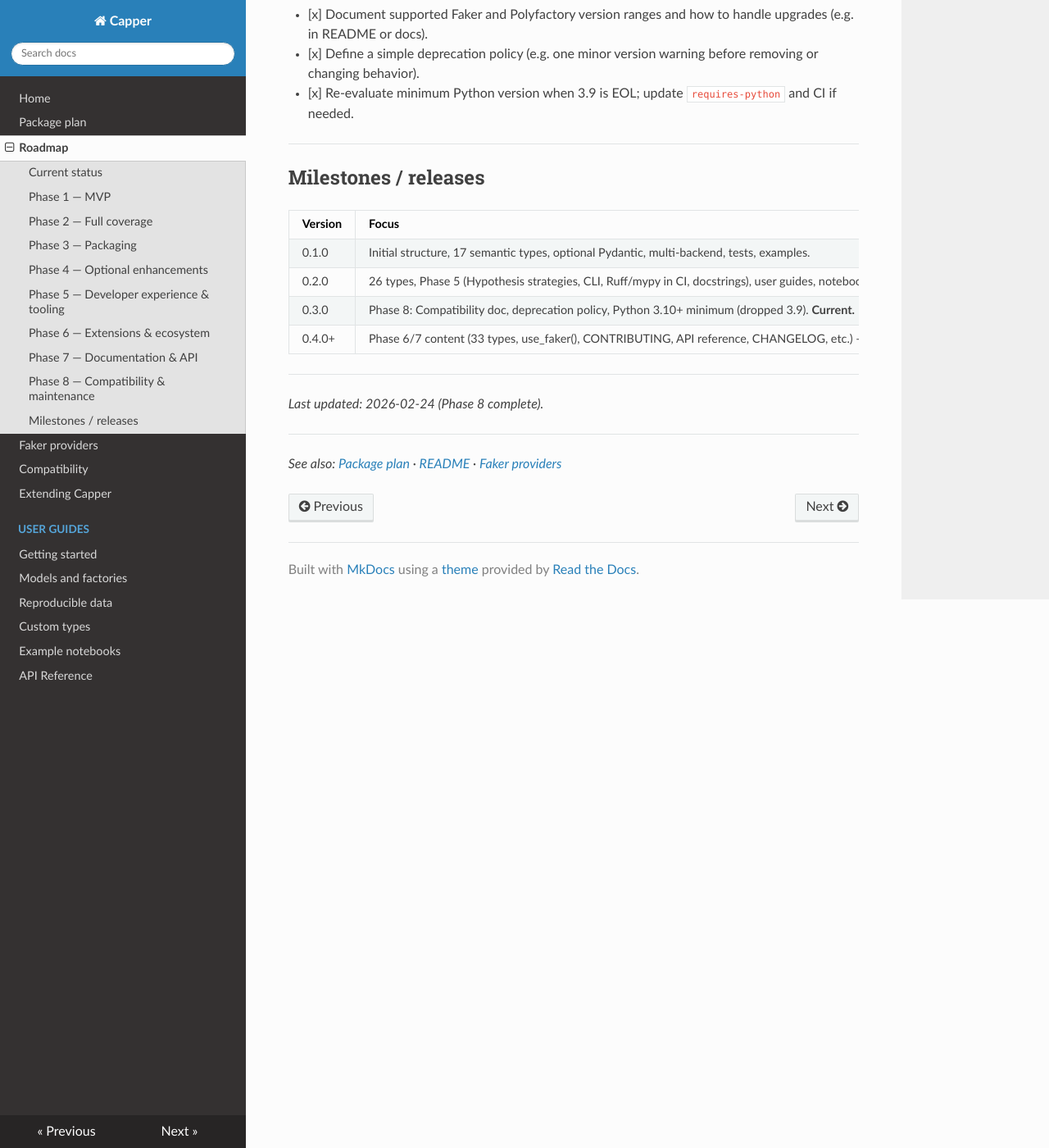
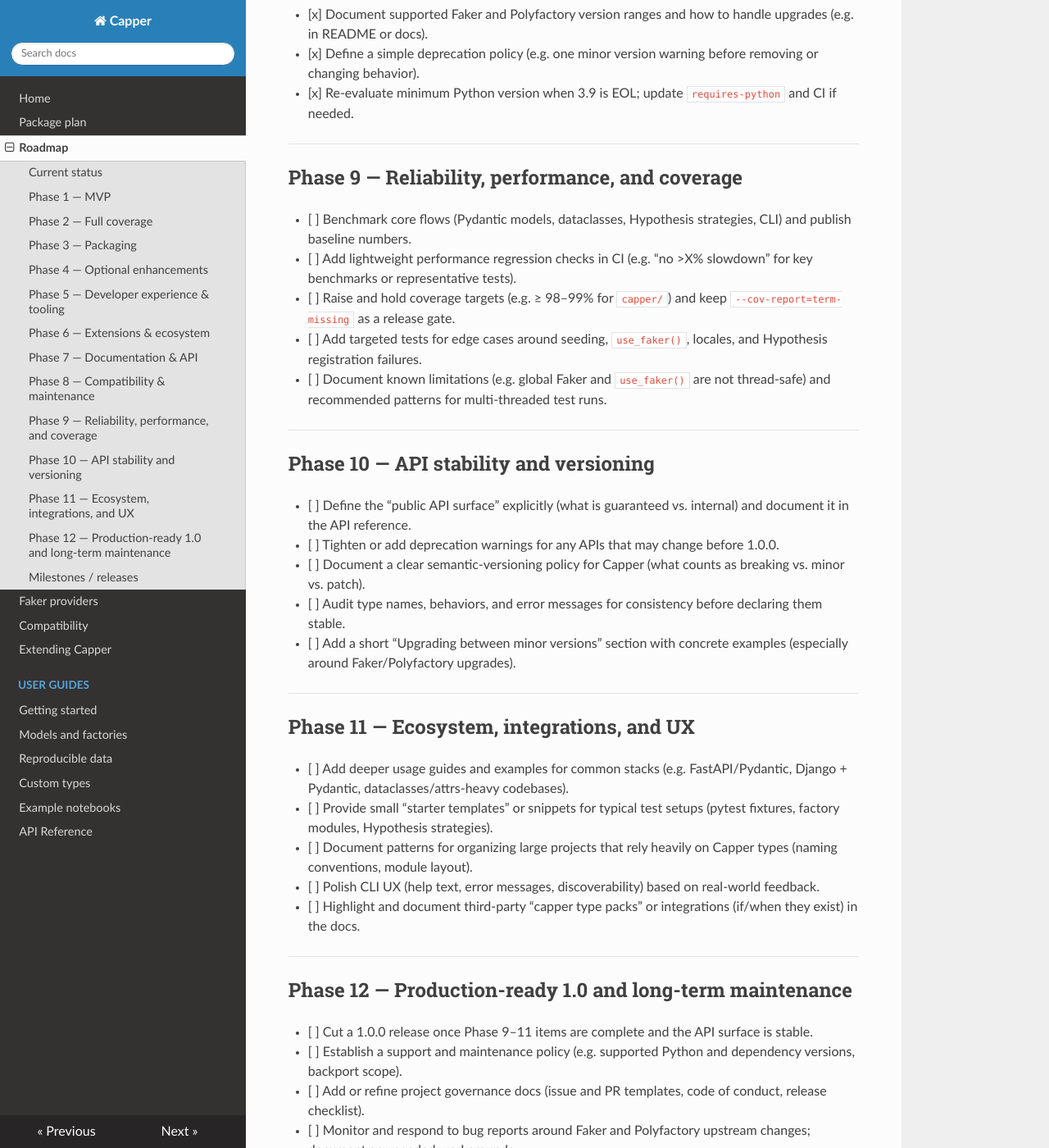
Before and after one commit to eddiethedean/capper, an MkDocs documentation site: the page built from docs/ROADMAP.md, in a window 1280 px wide and 1400 px high, scrolled down 2071 px. Shown: the whole window at 82% size. Built offline with MkDocs 1.6.1, drawn with Linux system fonts in a browser that asks for light colours; nearby versions of some CDN libraries; some of the changed text lies outside the part shown.

Commit message:
Expand roadmap toward 1.0 and beyond

```diff
--- a/docs/ROADMAP.md
+++ b/docs/ROADMAP.md
@@ -82,6 +82,46 @@ High-level development phases and current status. See [capper_package_plan.md](c
 
 ---
 
+## Phase 9 — Reliability, performance, and coverage
+
+- [ ] Benchmark core flows (Pydantic models, dataclasses, Hypothesis strategies, CLI) and publish baseline numbers.
+- [ ] Add lightweight performance regression checks in CI (e.g. “no >X% slowdown” for key benchmarks or representative tests).
+- [ ] Raise and hold coverage targets (e.g. ≥ 98–99% for `capper/`) and keep `--cov-report=term-missing` as a release gate.
+- [ ] Add targeted tests for edge cases around seeding, `use_faker()`, locales, and Hypothesis registration failures.
+- [ ] Document known limitations (e.g. global Faker and `use_faker()` are not thread-safe) and recommended patterns for multi-threaded test runs.
+
+---
+
+## Phase 10 — API stability and versioning
+
+- [ ] Define the “public API surface” explicitly (what is guaranteed vs. internal) and document it in the API reference.
+- [ ] Tighten or add deprecation warnings for any APIs that may change before 1.0.0.
+- [ ] Document a clear semantic-versioning policy for Capper (what counts as breaking vs. minor vs. patch).
+- [ ] Audit type names, behaviors, and error messages for consistency before declaring them stable.
+- [ ] Add a short “Upgrading between minor versions” section with concrete examples (especially around Faker/Polyfactory upgrades).
+
+---
+
+## Phase 11 — Ecosystem, integrations, and UX
+
+- [ ] Add deeper usage guides and examples for common stacks (e.g. FastAPI/Pydantic, Django + Pydantic, dataclasses/attrs-heavy codebases).
+- [ ] Provide small “starter templates” or snippets for typical test setups (pytest fixtures, factory modules, Hypothesis strategies).
+- [ ] Document patterns for organizing large projects that rely heavily on Capper types (naming conventions, module layout).
+- [ ] Polish CLI UX (help text, error messages, discoverability) based on real-world feedback.
+- [ ] Highlight and document third-party “capper type packs” or integrations (if/when they exist) in the docs.
+
+---
+
+## Phase 12 — Production-ready 1.0 and long-term maintenance
+
+- [ ] Cut a 1.0.0 release once Phase 9–11 items are complete and the API surface is stable.
+- [ ] Establish a support and maintenance policy (e.g. supported Python and dependency versions, backport scope).
+- [ ] Add or refine project governance docs (issue and PR templates, code of conduct, release checklist).
+- [ ] Monitor and respond to bug reports around Faker and Polyfactory upstream changes; document any needed workarounds.
+- [ ] Periodically review docs, examples, and CI to ensure they stay aligned with real-world usage and current best practices.
+
+---
+
 ## Milestones / releases
 
 | Version | Focus |
@@ -89,7 +129,9 @@ High-level development phases and current status. See [capper_package_plan.md](c
 | 0.1.0  | Initial structure, 17 semantic types, optional Pydantic, multi-backend, tests, examples. |
 | 0.2.0  | 26 types, Phase 5 (Hypothesis strategies, CLI, Ruff/mypy in CI, docstrings), user guides, notebooks. |
 | 0.3.0  | Phase 8: Compatibility doc, deprecation policy, Python 3.10+ minimum (dropped 3.9). **Current.** |
-| 0.4.0+ | Phase 6/7 content (33 types, use_faker(), CONTRIBUTING, API reference, CHANGELOG, etc.) — already in repo; future release. |
+| 0.4.0  | Ship remaining Phase 6/7 content (33 types, `use_faker()`, CONTRIBUTING, API reference, CHANGELOG, etc.); tighten CI and docs around them. |
+| 0.5.0  | Phase 9 focus: reliability, performance baselines, stricter coverage and CI gating. |
+| 1.0.0  | Phases 10–12: explicit public API, versioning policy, ecosystem docs, and a production-ready, stable release. |
 
 ---
 
```
